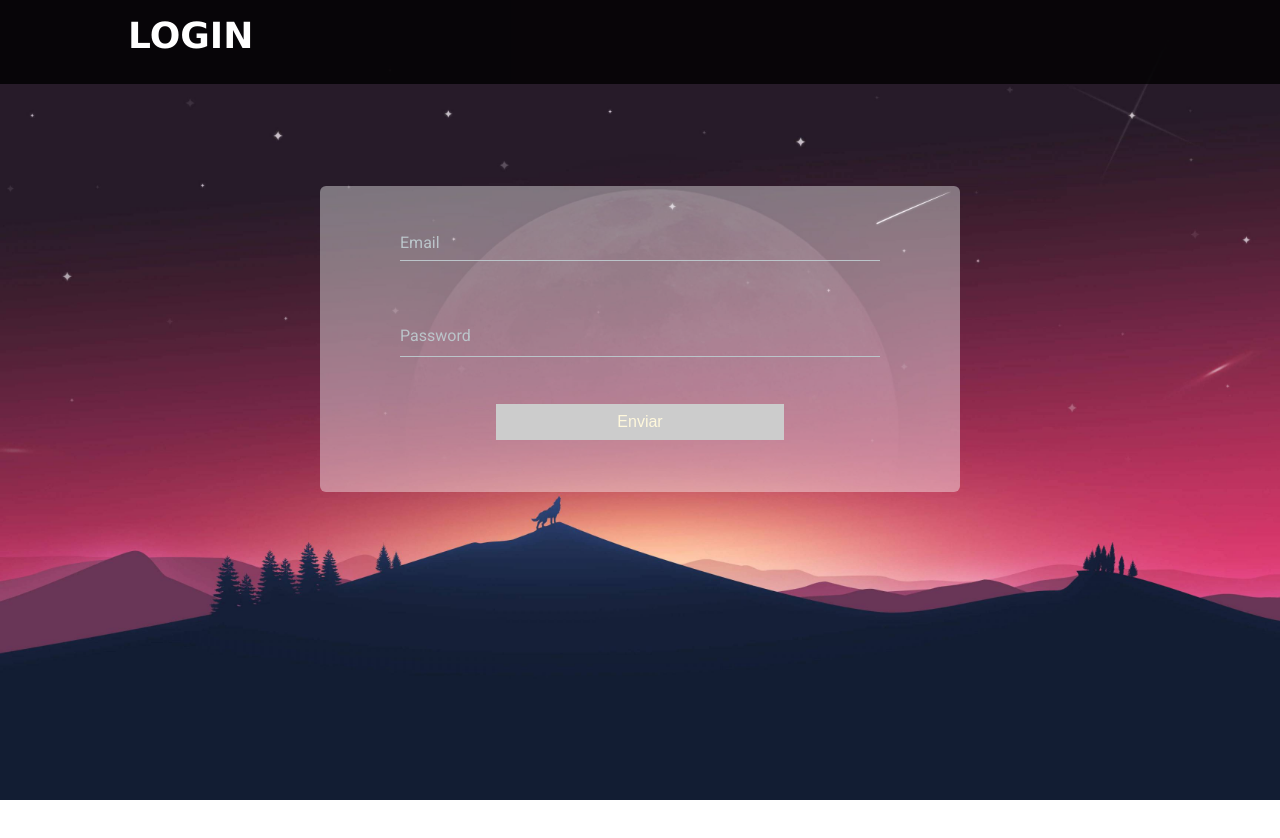
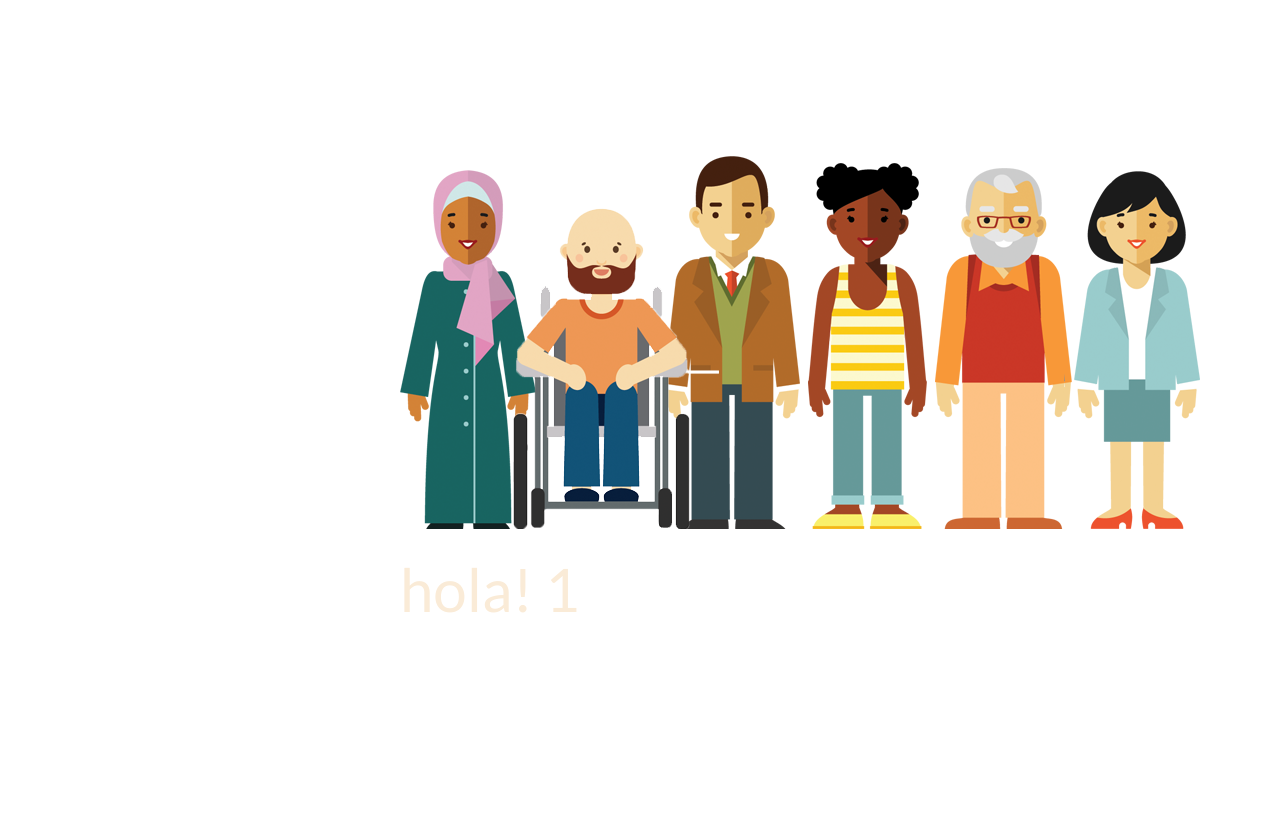
Before and after one commit to cristinagnlez04/formAngular, an Angular app: page /#/welcome/1 in a window 1280 px wide. Before the commit this address led to /#/home. Shown: the top 838 px of the page. Before the commit the page ends 804 px from the top, so only its background shows below. Built offline with nearby package versions, Linux system fonts and the light colour scheme.

Commit message:
Upd | Modificación de routes y extracción de email desde url para mostrar en pantalla

```diff
--- a/src/app/app.routes.ts
+++ b/src/app/app.routes.ts
@@ -4,7 +4,7 @@ import { LoginIndexComponent } from './login-index/login-index/login-index.compo
 
 const APP_ROUTES: Routes = [
   { path: 'home', component: LoginIndexComponent },
-  { path: 'welcome', component: LoginWelcomeComponent },
+  { path: 'welcome/:email', component: LoginWelcomeComponent },
   { path: '**', pathMatch: 'full', redirectTo: 'home' }
 
 ];
--- a/src/app/login-index/login-index/login-index.component.ts
+++ b/src/app/login-index/login-index/login-index.component.ts
@@ -1,15 +1,13 @@
-import { Component } from '@angular/core';
+import { Component, Renderer2, ElementRef } from '@angular/core';
 import { FormGroup, FormControl, Validators } from '@angular/forms';
 import { Router } from '@angular/router';
-import { Renderer2, ElementRef } from '@angular/core';
-
 
 @Component({
   selector: 'app-login-index',
   templateUrl: './login-index.component.html',
   styleUrls: ['./login-index.component.scss'],
+})
 
-})
 export class LoginIndexComponent {
   formLogin: FormGroup;
   value: any;
@@ -29,7 +27,7 @@ export class LoginIndexComponent {
   saveLogin() {
     if (this.formLogin.valid) {
       this.render.removeClass(this.element.nativeElement, 'disabledButton');
-      this._router.navigate(['/welcome']);
+      this._router.navigate(['/welcome/', this.formLogin.controls['email'].value]);
     }
     else {
       console.log("ERROR");
--- a/src/app/login-welcome/login-welcome/login-welcome.component.html
+++ b/src/app/login-welcome/login-welcome/login-welcome.component.html
@@ -2,7 +2,7 @@
 
   <div class="container">
     <img [src]="imagePath">
-    <p [ngClass]="classEffect">hola!</p>
+    <p [ngClass]="classEffect">hola! {{ emailValue }}</p>
   </div>
 
 </div>
--- a/src/app/login-welcome/login-welcome/login-welcome.component.ts
+++ b/src/app/login-welcome/login-welcome/login-welcome.component.ts
@@ -1,22 +1,31 @@
 import { Component, OnInit, Renderer2, ElementRef } from '@angular/core';
 import { FormGroup, FormControl, Validators } from '@angular/forms';
-
+import { HostBinding } from '@angular/core';
+import { ActivatedRoute } from '@angular/router';
 
 @Component({
   selector: 'app-login-welcome',
   templateUrl: './login-welcome.component.html',
   styleUrls: ['./login-welcome.component.scss']
 })
+
 export class LoginWelcomeComponent implements OnInit {
-
+  emailValue: string = '';
   classEffect: string = '';
-  imagePath: string = 'assets/img/img7.png';
-  constructor(private render: Renderer2, private element: ElementRef) { }
-
+  imagePath: string = 'assets/img/img2.png';
+  constructor(private render: Renderer2, private element: ElementRef, private _activeRoute: ActivatedRoute) {
+    this._activeRoute.params.subscribe((data: any) => {
+      this.emailValue = data.email;
+    });
+  }
 
   ngOnInit(): void {
     this.classEffect = 'messageWelcome';
   }
 
+  getData(email: string) {
+    console.log('email prueba ', email);
+    this.emailValue = email;
+  }
 
 }
```
